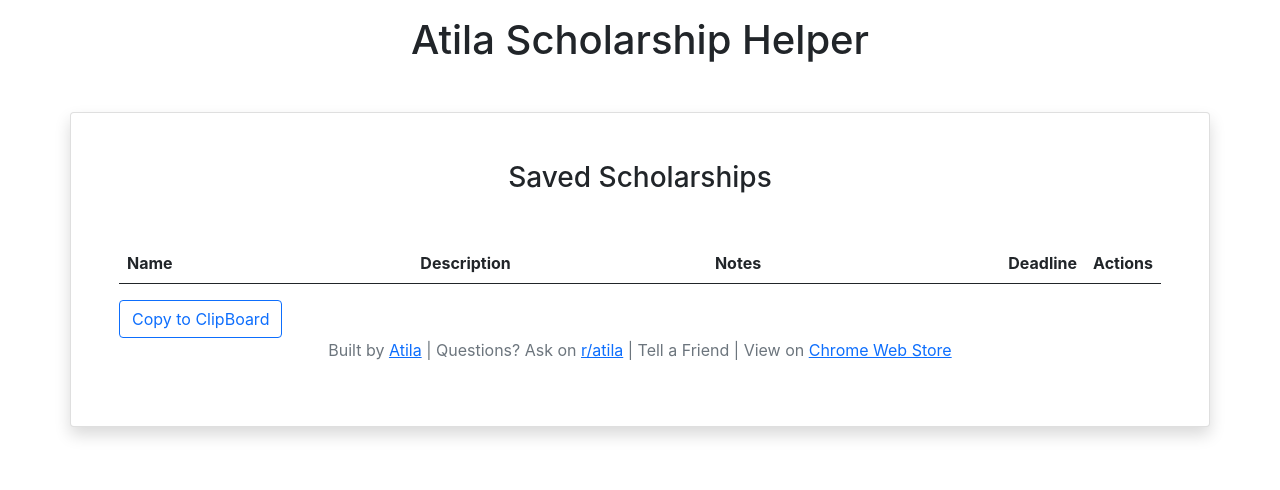
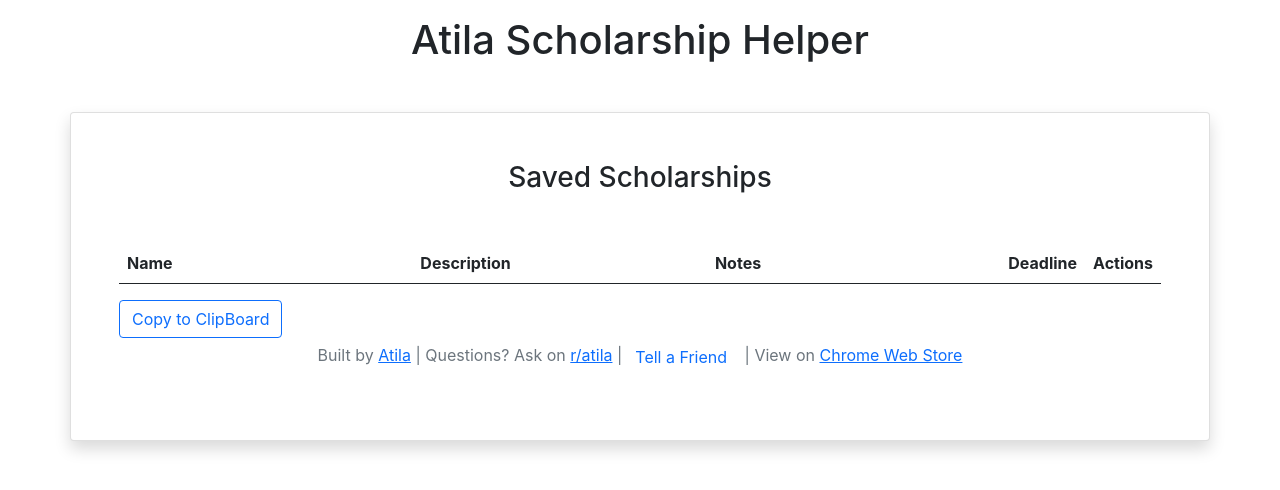
Before and after one commit to atilatech/atlas-ui, a React (Create React App) app in the folder atila-scholarship-helper-extension-react/: page / in a window 1280 px wide. Shown: the top 490 px of the page. Built offline with nearby package versions, Linux system fonts and the light colour scheme.

Commit message:
started the copy to clipboard function in the footer

```diff
--- a/atila-scholarship-helper-extension-react/src/scenes/Dashboard/DashBoard.tsx
+++ b/atila-scholarship-helper-extension-react/src/scenes/Dashboard/DashBoard.tsx
@@ -2,6 +2,16 @@
 import { Utils } from '../../services/Utils';
 
 function DashBoard() {
+
+    const copyToClipBoard = () => {
+
+        const toastBody = `The link to the Atila Scholarship Helper Chrome Extension has been copied to your clipboard! `;
+
+        Utils.copyToClipboard(document.getElementById(copyToClipBoardRowId)?.outerHTML?? "", "copyChromeWebstoreLinkToClipBoard", toastBody);
+
+     };
+
+     const copyToClipBoardRowId = `copyToClipBoard-${"https://chrome.google.com/webstore"}`;
 
     return (
 
@@ -12,7 +22,7 @@
             <div className="DashBoard container card shadow my-5 p-5">
                 <ScholarshipsTable />
                 <p className="text-center text-muted">
-                Built by <a href="https://atila.ca" target="_blank" rel="noopener noreferrer">Atila</a> | Questions? Ask on <a href="https://www.reddit.com/r/atila/" target="_blank" rel="noopener noreferrer">r/atila</a> | Tell a Friend | View on <a href="https://chrome.google.com/webstore" target="_blank" rel="noopener noreferrer">Chrome Web Store</a>
+                Built by <a href="https://atila.ca" target="_blank" rel="noopener noreferrer">Atila</a> | Questions? Ask on <a href="https://www.reddit.com/r/atila/" target="_blank" rel="noopener noreferrer">r/atila</a> |<a className="btn btn-link remove-in-clipboard" id={"copyChromeWebstoreLinkToClipBoard"} onClick={copyToClipBoard}>Tell a Friend</a> | View on <a href="https://chrome.google.com/webstore" target="_blank" rel="noopener noreferrer">Chrome Web Store</a>
                 </p>
             </div>
         </div>
```
